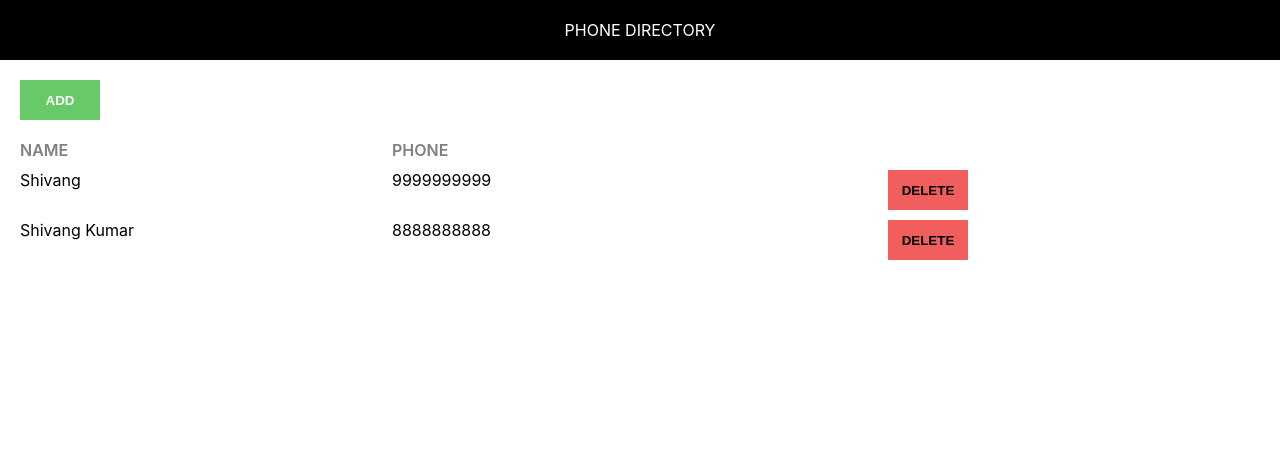
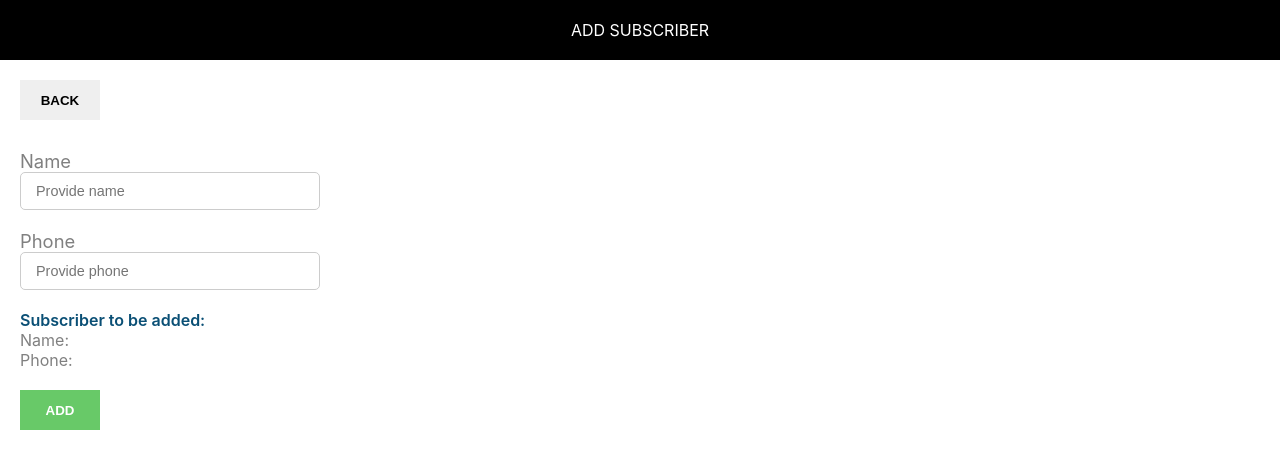
Before and after one commit to lucifer-art/phone-directory, a React (Create React App) app: page /add in a window 1280 px wide. Shown: the top 468 px of the page. Built offline with nearby package versions, Linux system fonts and the light colour scheme.

Commit message:
added routing

```diff
--- a/package.json
+++ b/package.json
@@ -8,6 +8,7 @@
     "@testing-library/user-event": "^12.5.0",
     "react": "^17.0.1",
     "react-dom": "^17.0.1",
+    "react-router-dom": "^5.2.0",
     "react-scripts": "4.0.1",
     "web-vitals": "^0.2.4"
   },
--- a/src/AddSubscriber.js
+++ b/src/AddSubscriber.js
@@ -1,6 +1,7 @@
 import React,{Component} from 'react';
 import Header from './Header';
-import './AddSubscriber.css'
+import './AddSubscriber.css';
+import { Link } from 'react-router-dom';
 
 class AddSubscriber extends Component {
     constructor(){
@@ -24,13 +25,14 @@ class AddSubscriber extends Component {
             name:'',
             phone:'',
         })
+        this.props.history.push('/');
     }
     render(){
         return(
             <div>
                 <Header heading='Add Subscriber'></Header>
                 <div className='component-body-container'>
-                    <button className='cust-btn'>BACK</button>
+                    <Link to='/'><button className='cust-btn'>BACK</button></Link>
                     <form className='subscriber-form' onSubmit={this.onFormSubmitted.bind(this)}>
                         <label htmlFor='name' className='label-control'>Name</label><br></br>
                         <input id='name' type='text' className='input-control' name='name' placeholder='Provide name' onChange={this.inputChangedHandler}/><br></br><br></br>
--- a/src/App.js
+++ b/src/App.js
@@ -1,6 +1,7 @@
 import React, { Component } from 'react';
 import Header from './Header';
 import './App.css';
+import { Link } from 'react-router-dom';
 
 class App extends Component {
   deleteHandler = function(msg) {
@@ -19,7 +20,6 @@ class App extends Component {
     //     phone: '8888888888'
     //   }
     // ]
-    console.log("Render called");
     return (
       <div>
         {/* <div id="module">
@@ -27,13 +27,13 @@ class App extends Component {
         </div> */}
         <Header heading='Phone Directory'></Header>
         <div className='component-body-container'>
-          <button className='cust-btn add' style={{marginBottom:'20px'}}>Add</button>
+          <Link to='/add'><button className='cust-btn add' style={{marginBottom:'20px'}}>Add</button></Link>
           <div className='gridView'>
             <div className='nameText'>Name</div>
             <div className='phoneText'>Phone</div>
           </div>
           {
-            this.props.subscriber.map(sub => {
+            this.props.subscriberList.map(sub => {
               return (
                 <div key={sub.id} className='gridView'>
                   <div>{sub.name}</div>
--- a/src/PhoneDirectory.js
+++ b/src/PhoneDirectory.js
@@ -1,37 +1,41 @@
-import React,{Component} from 'react';
+import React, { Component } from 'react';
 import AddSubscriber from './AddSubscriber';
 import App from './App';
+import { BrowserRouter as Router, Route } from 'react-router-dom';
 
-class PhoneDirectory extends Component{
-    constructor (){
+class PhoneDirectory extends Component {
+    constructor() {
         super();
         this.state = {
-            subscriberList : [{
-                id:1,
-                name:'Shivang',
-                phone:'9999999999'
-            },{
-                id:2,
-                name:'Shivang Kumar',
-                phone:'8888888888'
+            subscriberList: [{
+                id: 1,
+                name: 'Shivang',
+                phone: '9999999999'
+            }, {
+                id: 2,
+                name: 'Shivang Kumar',
+                phone: '8888888888'
             }]
         }
     }
-    addSubscriberHandler = (newSubscriber) =>{
+    addSubscriberHandler = (newSubscriber) => {
         let subscriberList = this.state.subscriberList;
-        if(subscriberList.length > 0) {
-            newSubscriber.id = subscriberList[subscriberList.length -1].id + 1;
+        if (subscriberList.length > 0) {
+            newSubscriber.id = subscriberList[subscriberList.length - 1].id + 1;
         } else {
             newSubscriber.id = 1;
         }
         subscriberList.push(newSubscriber);
-        this.setState({subscriberList : subscriberList});
-        console.log(this.state.subscriberList)
+        this.setState({ subscriberList: subscriberList });
     }
-    render(){
-        return(
-            // <AddSubscriber addSubscriberHandler={this.addSubscriberHandler} />
-            <App subscriber={this.state.subscriberList}></App>
+    render() {
+        return (
+            <Router>
+                <div className='main-container'>
+                    <Route exact path='/' render={(props) => <App {...props} subscriberList={this.state.subscriberList} />} />
+                    <Route exact path='/add' render={({history},props) => <AddSubscriber history={history} {...props} addSubscriberHandler={this.addSubscriberHandler} />} />
+                </div>
+            </Router>
         )
     }
 }
--- a/src/index.js
+++ b/src/index.js
@@ -2,8 +2,6 @@ import React from 'react';
 import ReactDOM from 'react-dom';
 import './index.css';
 import './common/common.css';
-import App from './App';
-import AddSubscriber from './AddSubscriber';
 import reportWebVitals from './reportWebVitals';
 import PhoneDirectory from './PhoneDirectory'
 
```
Also changed, not shown: 2 other files (tests, documents, lock files or other folders).
